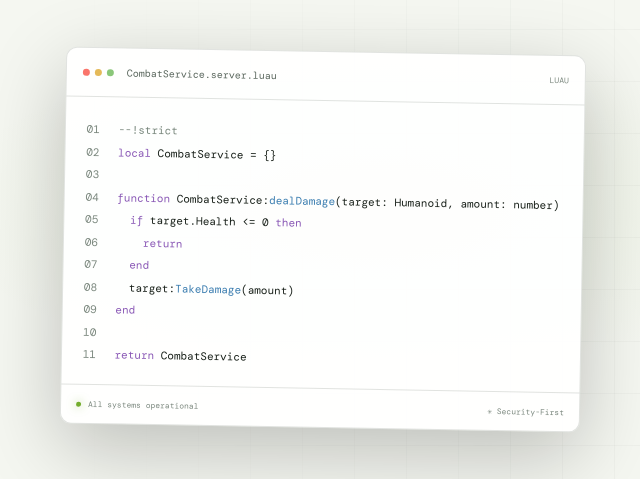
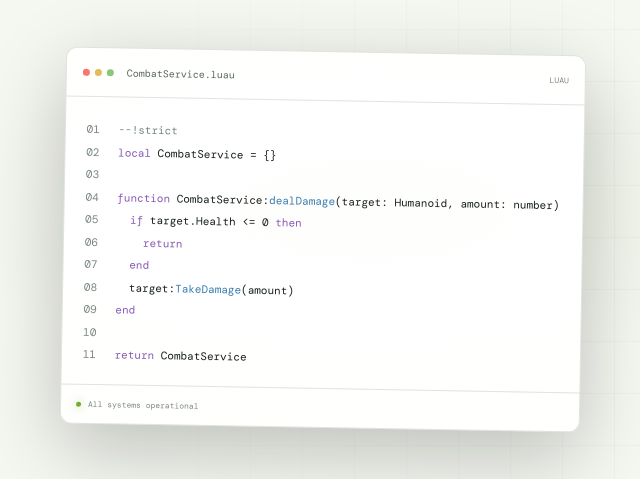
Before and after one commit to GameMaster97/NewPortfolio, a plain HTML site: page index.html in a window 1280 px wide. Shown: the part 152-631 px from the top of the page, 637-1277 px from the left. Drawn offline with nearby package versions, Linux system fonts and the light colour scheme.

Commit message:
Fix typos

```diff
--- a/index.html
+++ b/index.html
@@ -69,7 +69,7 @@
           <div class="code-window" aria-label="Decorative Luau code preview">
             <div class="window-top">
               <div class="window-dots" aria-hidden="true"><i></i><i></i><i></i></div>
-              <span>CombatService.server.luau</span>
+              <span>CombatService.luau</span>
               <span class="window-language">LUAU</span>
             </div>
             <div class="code-body" aria-hidden="true">
@@ -116,7 +116,7 @@
                 <span class="code-purple">return</span> CombatService
               </div>
             </div>
-            <div class="code-footer"><span><span class="status-dot"></span> All systems operational</span><span>✳ Security-First</span></div>
+            <div class="code-footer"><span><span class="status-dot"></span> All systems operational</span></div>
           </div>
         </div>
       </section>
```
